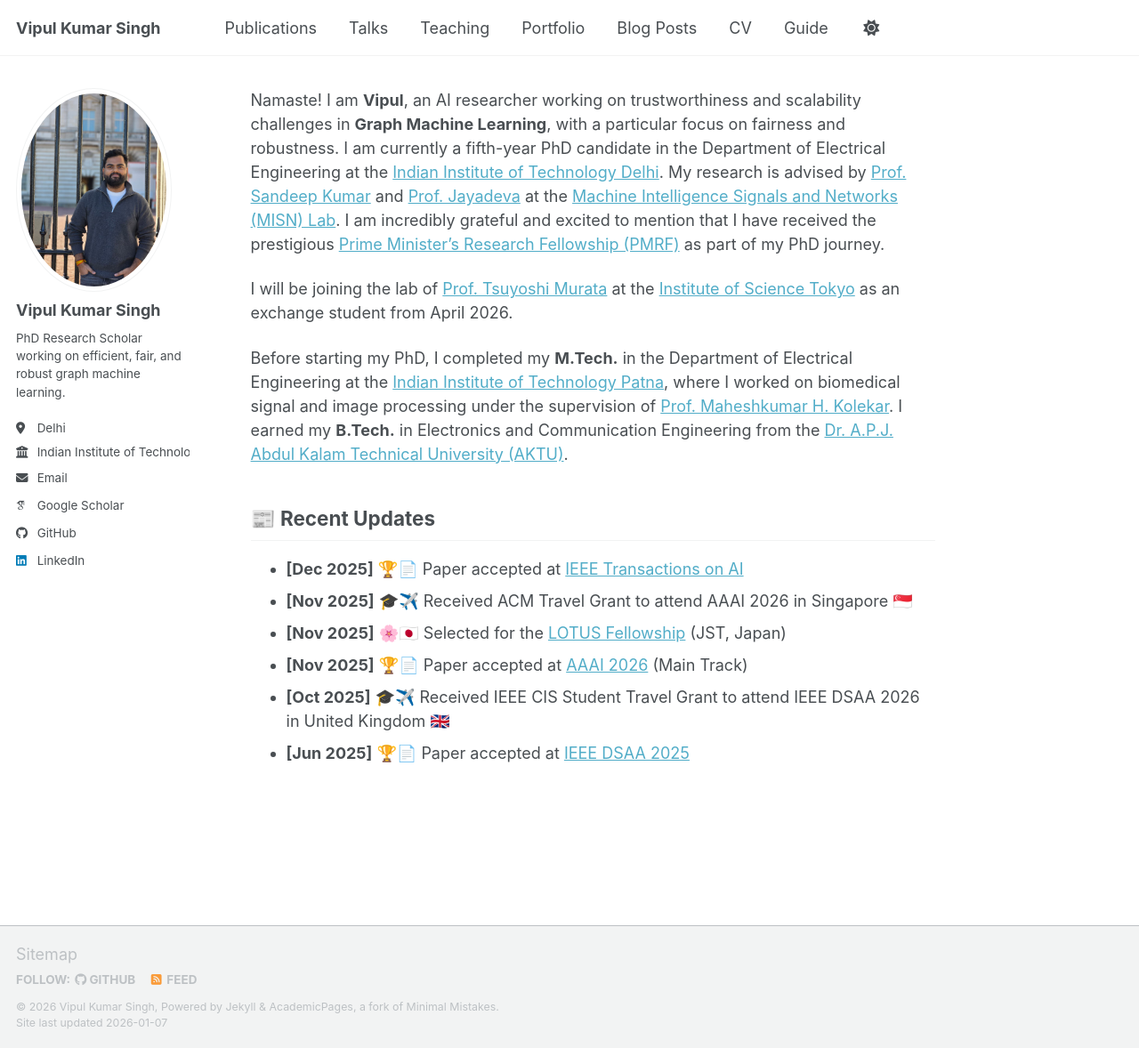
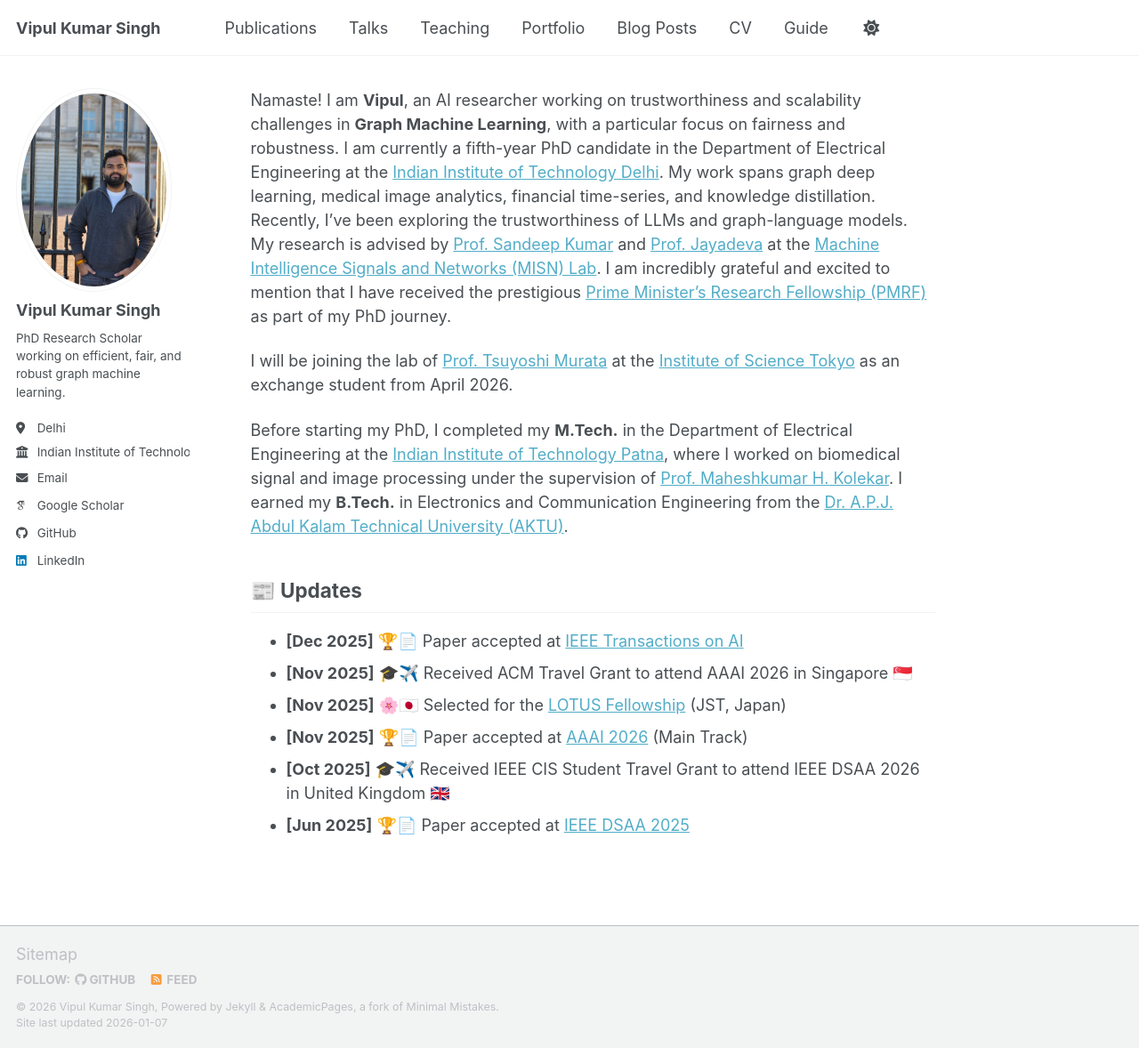
Before and after one commit to shashivipul/shashivipul.github.io, a Jekyll site: the page built from _pages/about.md, in a window 1280 px wide and 1178 px high. Shown: the whole window at 89% size. Built offline with Jekyll 4.4.1, drawn with Linux system fonts in a browser that asks for light colours; some web fonts are replaced; a script bundle is joined from its source files by our own code; library files that are not in the unit come from our copies.

Commit message:
Update about.md

```diff
--- a/_pages/about.md
+++ b/_pages/about.md
@@ -7,13 +7,13 @@
   - /about.html
 ---
 
-Namaste! I am **Vipul**, an AI researcher working on trustworthiness and scalability challenges in **Graph Machine Learning**, with a particular focus on fairness and robustness. I am currently a fifth-year PhD candidate in the Department of Electrical Engineering at the [Indian Institute of Technology Delhi](https://home.iitd.ac.in). My research is advised by [Prof. Sandeep Kumar](https://sites.google.com/view/sandeepkr/home) and [Prof. Jayadeva](https://web.iitd.ac.in/~jayadeva/) at the [Machine Intelligence Signals and Networks (MISN) Lab](https://misn.iitd.ac.in). I am incredibly grateful and excited to mention that I have received the prestigious [Prime Minister’s Research Fellowship (PMRF)](https://www.pmrf.in) as part of my PhD journey.
+Namaste! I am **Vipul**, an AI researcher working on trustworthiness and scalability challenges in **Graph Machine Learning**, with a particular focus on fairness and robustness. I am currently a fifth-year PhD candidate in the Department of Electrical Engineering at the [Indian Institute of Technology Delhi](https://home.iitd.ac.in). My work spans graph deep learning, medical image analytics, financial time-series, and knowledge distillation. Recently, I've been exploring the trustworthiness of LLMs and graph-language models. My research is advised by [Prof. Sandeep Kumar](https://sites.google.com/view/sandeepkr/home) and [Prof. Jayadeva](https://web.iitd.ac.in/~jayadeva/) at the [Machine Intelligence Signals and Networks (MISN) Lab](https://misn.iitd.ac.in). I am incredibly grateful and excited to mention that I have received the prestigious [Prime Minister’s Research Fellowship (PMRF)](https://www.pmrf.in) as part of my PhD journey.
 
 I will be joining the lab of [Prof. Tsuyoshi Murata](https://www.net.c.titech.ac.jp/murata.html) at the [Institute of Science Tokyo](https://www.isct.ac.jp/en) as an exchange student from April 2026.
 
 Before starting my PhD, I completed my **M.Tech.** in the Department of Electrical Engineering at the [Indian Institute of Technology Patna](https://www.iitp.ac.in), where I worked on biomedical signal and image processing under the supervision of [Prof. Maheshkumar H. Kolekar](https://www.iitp.ac.in/~mahesh/). I earned my **B.Tech.** in Electronics and Communication Engineering from the [Dr. A.P.J. Abdul Kalam Technical University (AKTU)](https://aktu.ac.in).
 
-## 📰 Recent Updates
+## 📰 Updates
 - **[Dec 2025]** 🏆📄 Paper accepted at [IEEE Transactions on AI](https://cis.ieee.org/publications/ieee-transactions-on-artificial-intelligence)
 - **[Nov 2025]** 🎓✈️ Received ACM Travel Grant to attend AAAI 2026 in Singapore 🇸🇬
 - **[Nov 2025]** 🌸🇯🇵 Selected for the [LOTUS Fellowship](https://www.jst.go.jp/program/india/en/) (JST, Japan)
```
